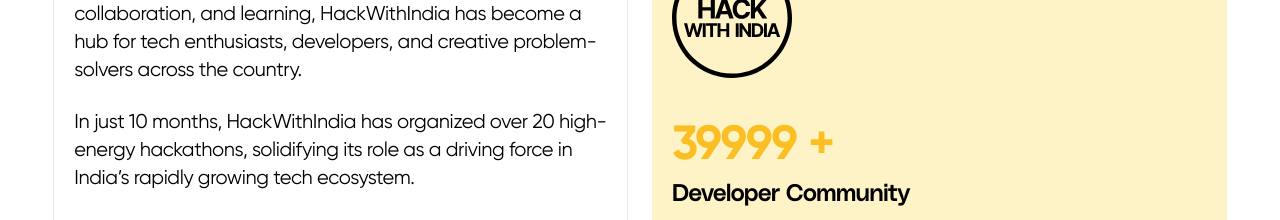
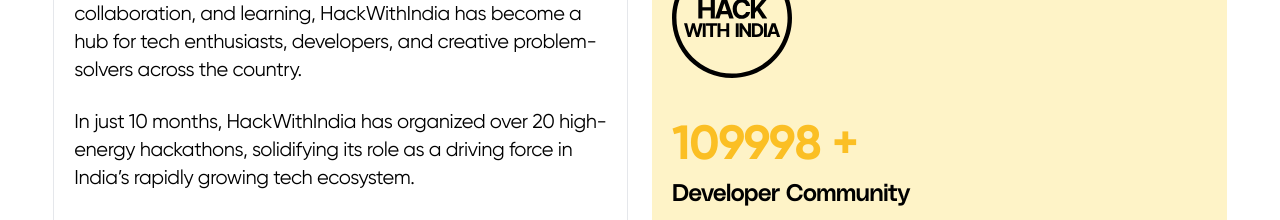
Before and after one commit to harshit-ostwal/hackwithindia, a Next.js app: page / in a window 1280 px wide. Shown: the part 1280-1500 px from the top of the page. Built offline with nearby package versions, Linux system fonts and the light colour scheme.

Commit message:
Update page.jsx

```diff
--- a/src/app/page.jsx
+++ b/src/app/page.jsx
@@ -72,7 +72,7 @@
                 <Link href="/" draggable={false} className="select-none"><Image draggable={false} src="/Logo/HWI Black.svg" width={120} height={120} quality={100} fetchPriority="high" loading="eager" alt="HackWithIndia" /></Link>
                 <div className="flex flex-col gap-4">
                   <div className="flex flex-col gap-2">
-                    <h1 className="text-5xl text-amber-400 font-bold"><NumberTicker className="tracking-tight text-5xl md:text-5xl" value={40000} /> +</h1>
+                    <h1 className="text-5xl text-amber-400 font-bold"><NumberTicker className="tracking-tight text-5xl md:text-5xl" value={110000} /> +</h1>
                     <h1 className="text-2xl font-medium">Developer Community</h1>
                   </div>
                   <p className="text-lg max-w-xl">A global network of developers advancing Web3 and AI technologies through collaboration and innovation.</p>
```
